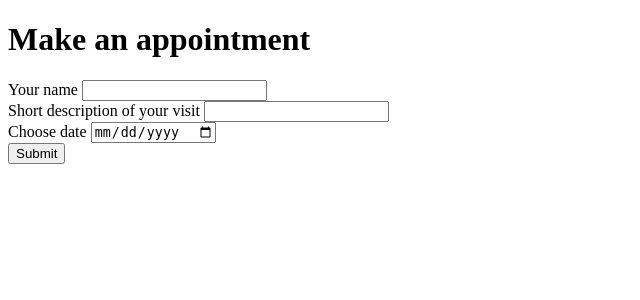
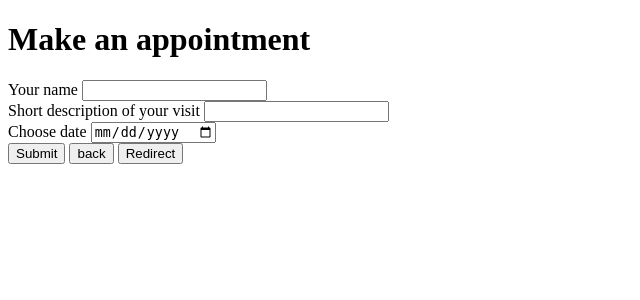
Before and after one commit to dernn/D9_EmailScheduler, a Django app: page / in a window 1280 px wide. Shown: the top 300 px of the page, without its empty margins (0-640 px from the left). Run offline with Django 5.2, Linux system fonts and the light colour scheme.

Commit message:
App doesn't work, but why?

```diff
--- a/templates/make_appointment.html
+++ b/templates/make_appointment.html
@@ -7,7 +7,7 @@
 </head>
 <body>
     <h1>Make an appointment</h1>
-    <from action="{% url 'appointments:make_appointment' %}" method="POST" enctype="multipart/form-data">
+    <from action="{% url 'appointments:make_appointment' %}" method="POST">
         {% csrf_token %}
         <label for="client_name">Your name</label>
         <input type="text" name="client_name"><br>
@@ -15,7 +15,9 @@
         <input type="text" name="message"><br>
         <label for="date">Choose date</label>
         <input type="date" name="date"><br>
-        <input type="submit" value="Submit" onclick="location.href=/appointment/created">
+        <input type="submit" value="Submit">
+        <a href="/created"><input type="button" value="back"></a>
+        <input type="button" value="Redirect" onclick="location.href=/created">
     </from>
 </body>
 </html>
```
Also changed, not shown: db.sqlite3.
